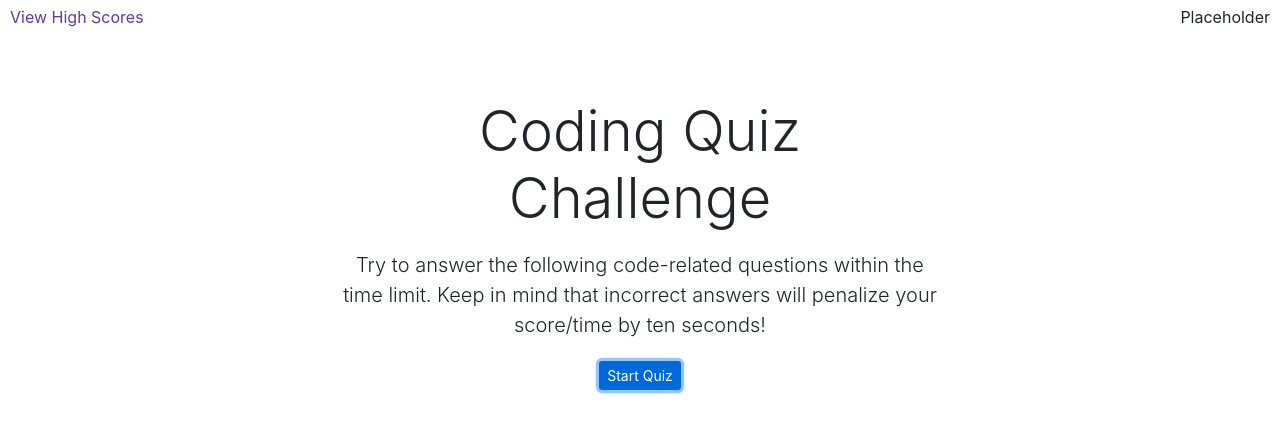
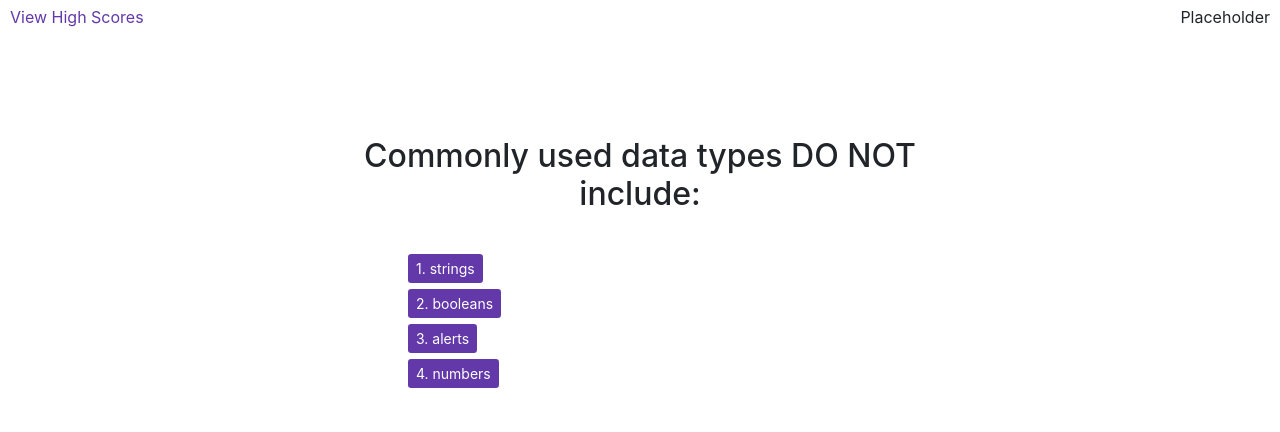
Before and after one commit to mbostwick1/my-javascript-coding-quiz, a plain HTML site: page index.html in a window 1280 px wide. Both pictures are taken after a click on the button "Start Quiz". Drawn offline with nearby package versions, Linux system fonts and the light colour scheme.

Commit message:
added html elements, start quiz working, first question displays correctly

```diff
--- a/assets/css/style.css
+++ b/assets/css/style.css
@@ -41,8 +41,20 @@ h1, p, button {
   background-color: #6338A9;
   border: 0 none;
   padding: auto 10px;
+  color: white;
 }
 
 .btn:hover {
     background-color: #4F2A89;
+    border: 0 none;
+    color: white;
 }
+
+#btn1, #btn2, #btn3, #btn4 {
+  margin: 3px;
+}
+
+#choices {
+  margin-left: 30px;
+  text-align: left;
+}
--- a/assets/js/script.js
+++ b/assets/js/script.js
@@ -1,12 +1,72 @@
+// constant variables //
+
+var headline = document.getElementById("headline");
+var question = document.getElementById("question");
+var pText = document.getElementById("pText");
+var btn = document.getElementById("btn");
+var btnOne = document.getElementById("btn1");
+var btnTwo = document.getElementById("btn2");
+var btnThree = document.getElementById("btn3");
+var btnFour = document.getElementById("btn4");
+var wrongAnswer = document.getElementById("wrongAnswer");
+
 // START QUIZ //
 
 function startQuiz() {
-  document.getElementById("headline").innerHTML = "Coding Quiz Challenge";
-  document.getElementById("pText").innerHTML =
+  //Hide Question Container//
+  btnOne.style.visibility = "hidden";
+  btnTwo.style.visibility = "hidden";
+  btnThree.style.visibility = "hidden";
+  btnFour.style.visibility = "hidden";
+  // Headline, paragraph and start quiz attributes //
+  headline.innerHTML = "Coding Quiz Challenge";
+  pText.innerHTML =
     "Try to answer the following code-related questions within the time limit. Keep in mind that incorrect answers will penalize your score/time by ten seconds!";
-    document.getElementById("btn").innerHTML = "Start Quiz";
-
+  btn.innerHTML = "Start Quiz";
+  btn.onclick = questionOne;
 
 }
 
 startQuiz();
+
+function questionOne() {
+
+  //Hide and show Text/Buttons
+  headline.innerHTML = "";
+  pText.innerHTML = "";
+  btn.style.visibility = "hidden";
+  btnOne.style.visibility = "visible";
+  btnTwo.style.visibility = "visible";
+  btnThree.style.visibility = "visible";
+  btnFour.style.visibility = "visible";
+
+  //Question//
+  question.innerHTML = "Commonly used data types DO NOT include:";
+
+  //Choices//
+  btnOne.innerHTML = "1. strings";
+  btnTwo.innerHTML = "2. booleans";
+  btnThree.innerHTML = "3. alerts";
+  btnFour.innerHTML = "4. numbers";
+
+  // on clicks for answer buttons //
+
+
+  //if else for right answer and wrong answers //
+
+  // right answer moves on to next questions //
+  // wrong answer displays wrong answer div and subtracts 10 seconds //
+
+  // log users input to local storage //
+
+
+
+  document.getElementById("btn").onclick = questionTwo;
+
+}
+
+
+//TIMER//
+
+
+//Logging Scores
--- a/index.html
+++ b/index.html
@@ -20,11 +20,20 @@
   </head>
   <body>
     <div class="jumbotron jumbotron-fluid">
-      <div class="container col-lg-6">
+      <div id="startContainer" class="container col-lg-6">
         <h1 id="headline"; class="display-4"></h1>
         <p id="pText" class="lead"></p>
-        <button id="btn" class="btn btn-primary btn-sm" type="submit">Start Quiz</button>
+        <h2 id="question"; class="display-9"></h2>
+        <button id="btn" class="btn btn-sm"></button>
+        <ul id="choices">
+          <button id="btn1" class="btn btn-sm"></button><br>
+          <button id="btn2" class="btn btn-sm"></button><br>
+          <button id="btn3" class="btn btn-sm"></button><br>
+          <button id="btn4" class="btn btn-sm"></button><br>
+        </ul>
+        <div id="wrongAnswer"></div>
       </div>
+
     </div>
 
     <script src="./assets/js/script.js"></script>
```
Also changed, not shown: 2 other files.
